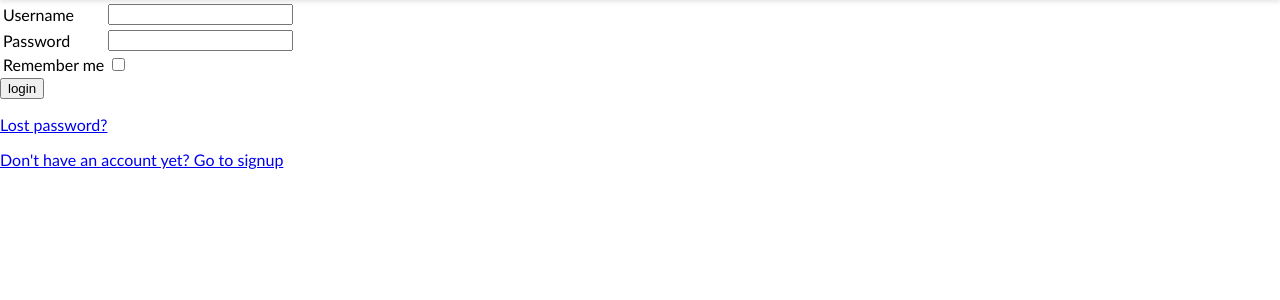
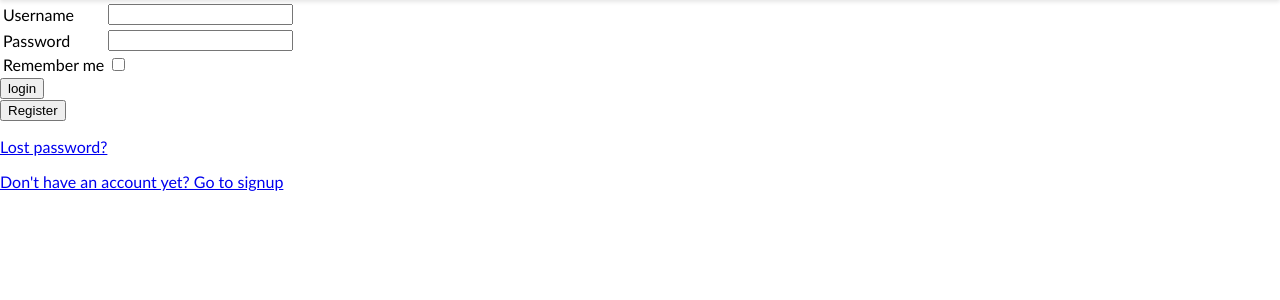
Before and after one commit to ndunami/StudentScheduler, a Django app: template users/templates/registration/login.html in a window 1280 px wide. Shown: the part 60-360 px from the top of the page. Run offline with Django 3.2, Linux system fonts and the light colour scheme; the template is opened without the code that fills it, so the values that code supplies are empty, except form fields; tables that the repository leaves empty hold one stand-in row (values such as "Sample post"); form fields are guessed from the names that the template uses.

Commit message:
Update login.html

```diff
--- a/users/templates/registration/login.html
+++ b/users/templates/registration/login.html
@@ -33,6 +33,12 @@
     <input type="hidden" name="next" value="{{ next }}" />
   </form>
 
+  {# Add the Register button here #}
+  <form method="get" action="{% url 'register' %}">
+    <input type="submit" value="Register" />
+  </form>
+  {# End of Register button section #}
+
   {# Assumes you setup the password_reset view in your URLconf #}
   <p>
     <a href="{% url 'password_reset' %}">Lost password?</a>
```
